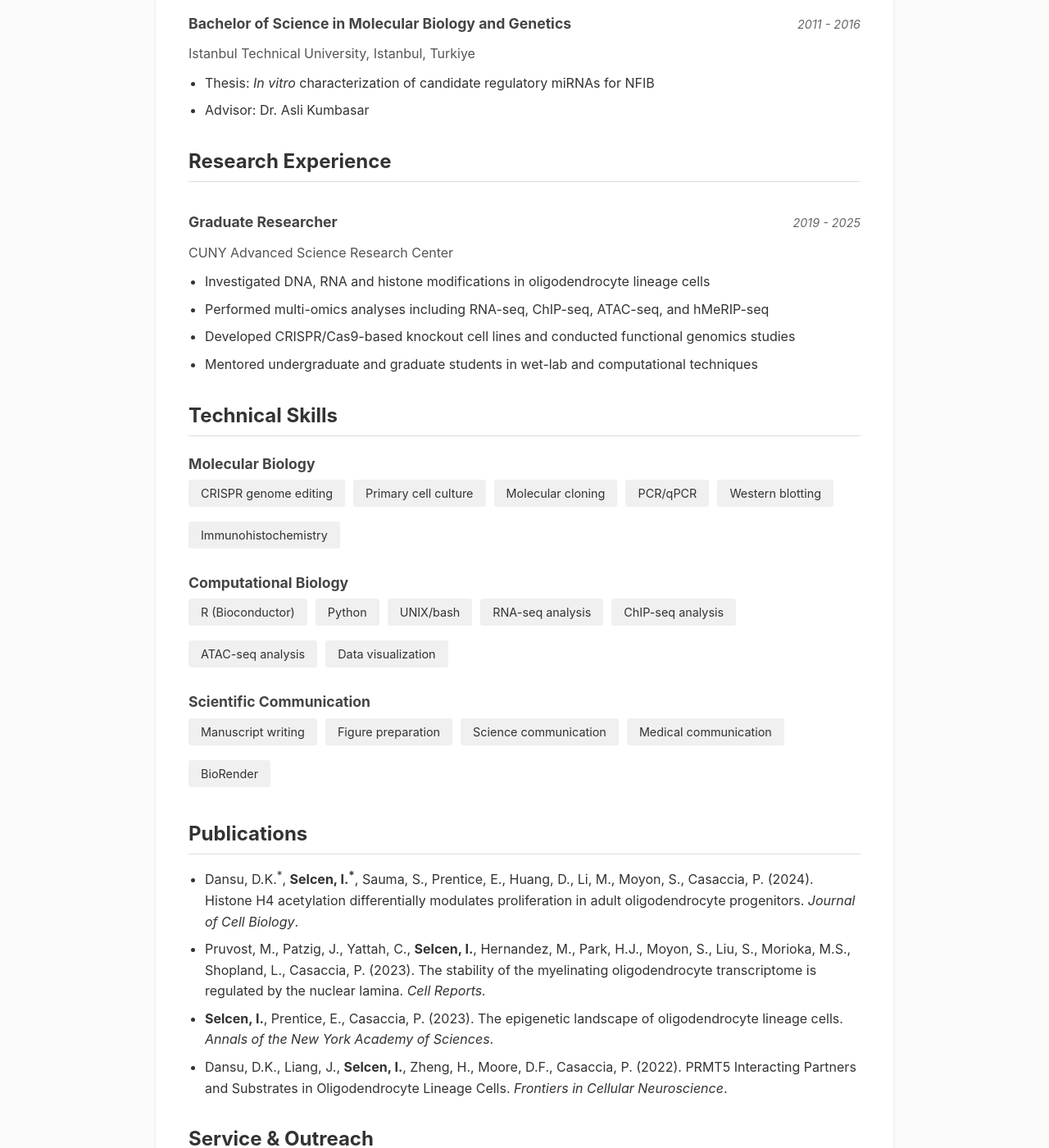
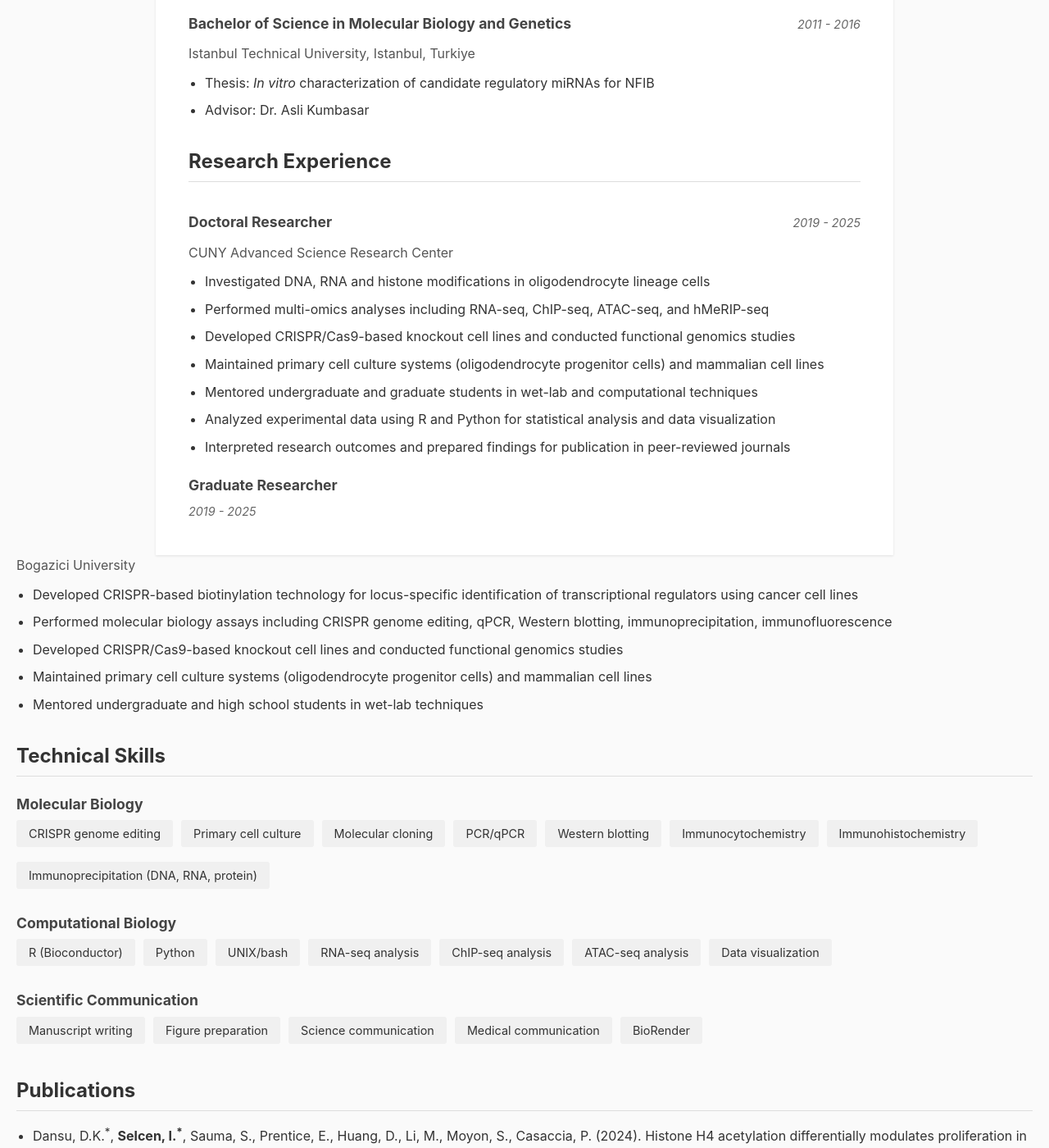
Before and after one commit to ipekselcen/ipekselcen.github.io, a Jekyll site: the page cv.html, which Jekyll copies as it is, in a window 1280 px wide and 1400 px high, scrolled down 746 px. Shown: the whole window at 82% size. Built offline with Jekyll 4.4.1, drawn with Linux system fonts in a browser that asks for light colours; some of the changed text lies outside the part shown.

Commit message:
Update cv.html

```diff
--- a/cv.html
+++ b/cv.html
@@ -170,7 +170,7 @@
         <section>
             <h2>Research Experience</h2>
             <div class="job-header">
-                <h3>Graduate Researcher</h3>
+                <h3>Doctoral Researcher</h3>
                 <span class="date">2019 - 2025</span>
             </div>
             <div class="institution">CUNY Advanced Science Research Center</div>
@@ -178,7 +178,21 @@
                 <li>Investigated DNA, RNA and histone modifications in oligodendrocyte lineage cells</li>
                 <li>Performed multi-omics analyses including RNA-seq, ChIP-seq, ATAC-seq, and hMeRIP-seq</li>
                 <li>Developed CRISPR/Cas9-based knockout cell lines and conducted functional genomics studies</li>
+                <li>Maintained primary cell culture systems (oligodendrocyte progenitor cells) and mammalian cell lines</li>
                 <li>Mentored undergraduate and graduate students in wet-lab and computational techniques</li>
+                <li>Analyzed experimental data using R and Python for statistical analysis and data visualization</li>
+                <li>Interpreted research outcomes and prepared findings for publication in peer-reviewed journals</li>
+            </ul>
+                <h3>Graduate Researcher</h3>
+                <span class="date">2019 - 2025</span>
+            </div>
+            <div class="institution">Bogazici University</div>
+            <ul>
+                <li>Developed CRISPR-based biotinylation technology for locus-specific identification of transcriptional regulators using cancer cell lines</li>
+                <li>Performed molecular biology assays including CRISPR genome editing, qPCR, Western blotting, immunoprecipitation, immunofluorescence</li>
+                <li>Developed CRISPR/Cas9-based knockout cell lines and conducted functional genomics studies</li>
+                <li>Maintained primary cell culture systems (oligodendrocyte progenitor cells) and mammalian cell lines</li>
+                <li>Mentored undergraduate and high school students in wet-lab techniques</li>
             </ul>
         </section>
 
@@ -191,7 +205,9 @@
                 <li>Molecular cloning</li>
                 <li>PCR/qPCR</li>
                 <li>Western blotting</li>
+                <li>Immunocytochemistry</li>
                 <li>Immunohistochemistry</li>
+                <li>Immunoprecipitation (DNA, RNA, protein)</li>
             </ul>
 
             <h3>Computational Biology</h3>
```
Also changed, not shown: other parts of cv.html (+0 -1 lines).
